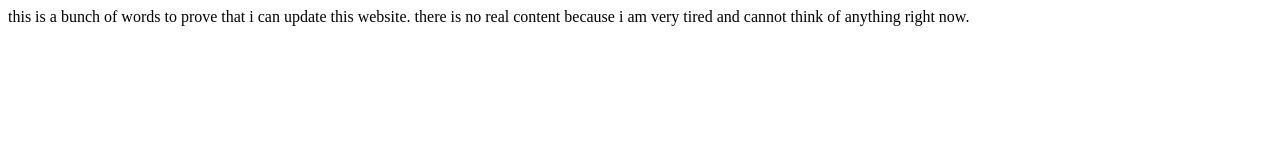
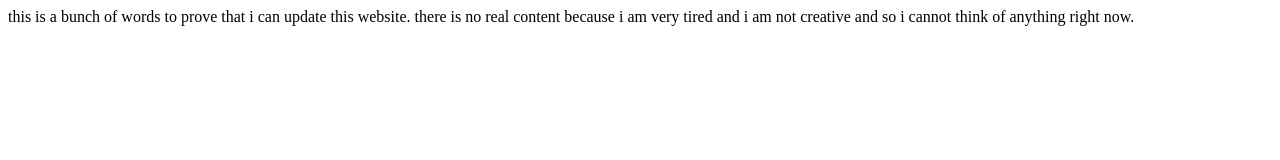
Before and after one commit to ComedyCenter101/cool-cool-cool-cool-cool, a plain HTML site: page index.html in a window 1280 px wide. Drawn offline with Linux system fonts and the light colour scheme.

Commit message:
Update index.html

```diff
--- a/index.html
+++ b/index.html
@@ -3,7 +3,7 @@
   <title> i am very tired </title>
 </head>
 <body>
-<p> this is a bunch of words to prove that i can update this website. there is no real content because i am very tired and cannot think of anything right now.
+<p> this is a bunch of words to prove that i can update this website. there is no real content because i am very tired and i am not creative and so i cannot think of anything right now.
 </p>
 </body>
 </html>
```
